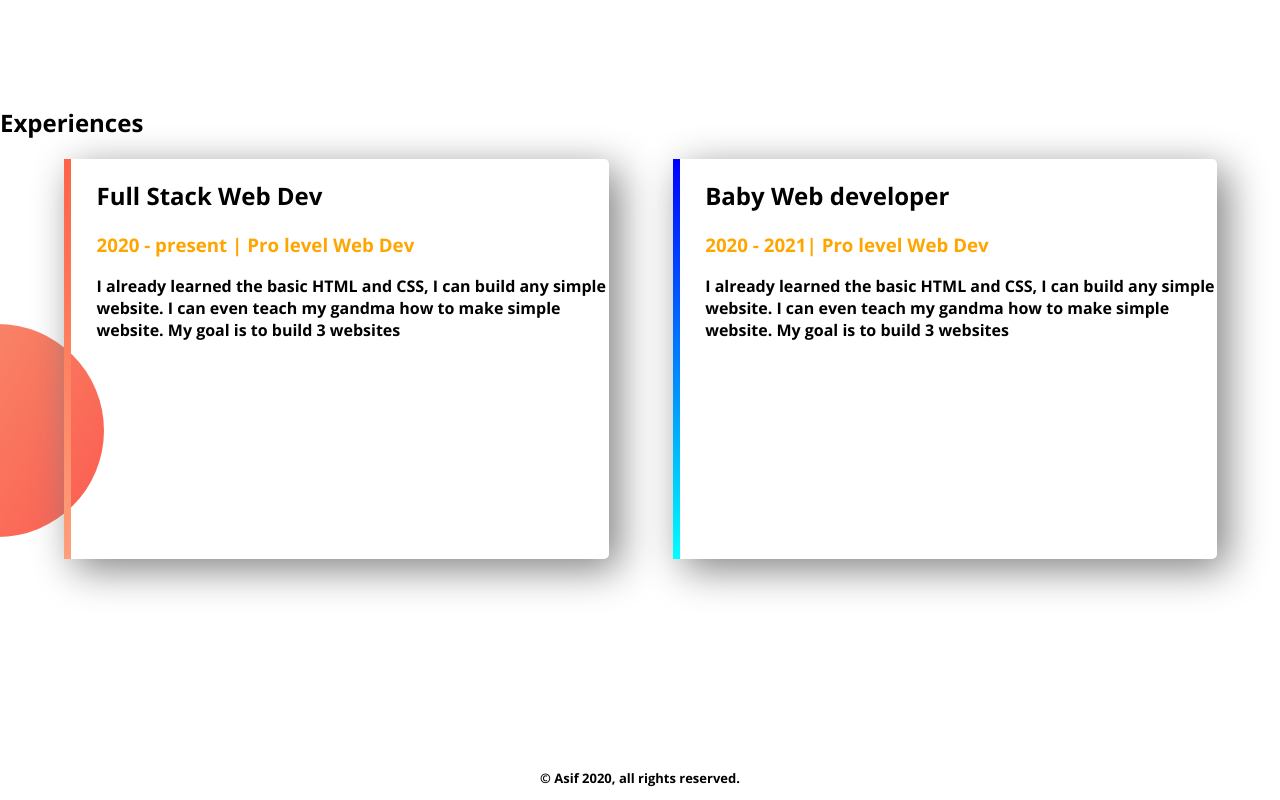
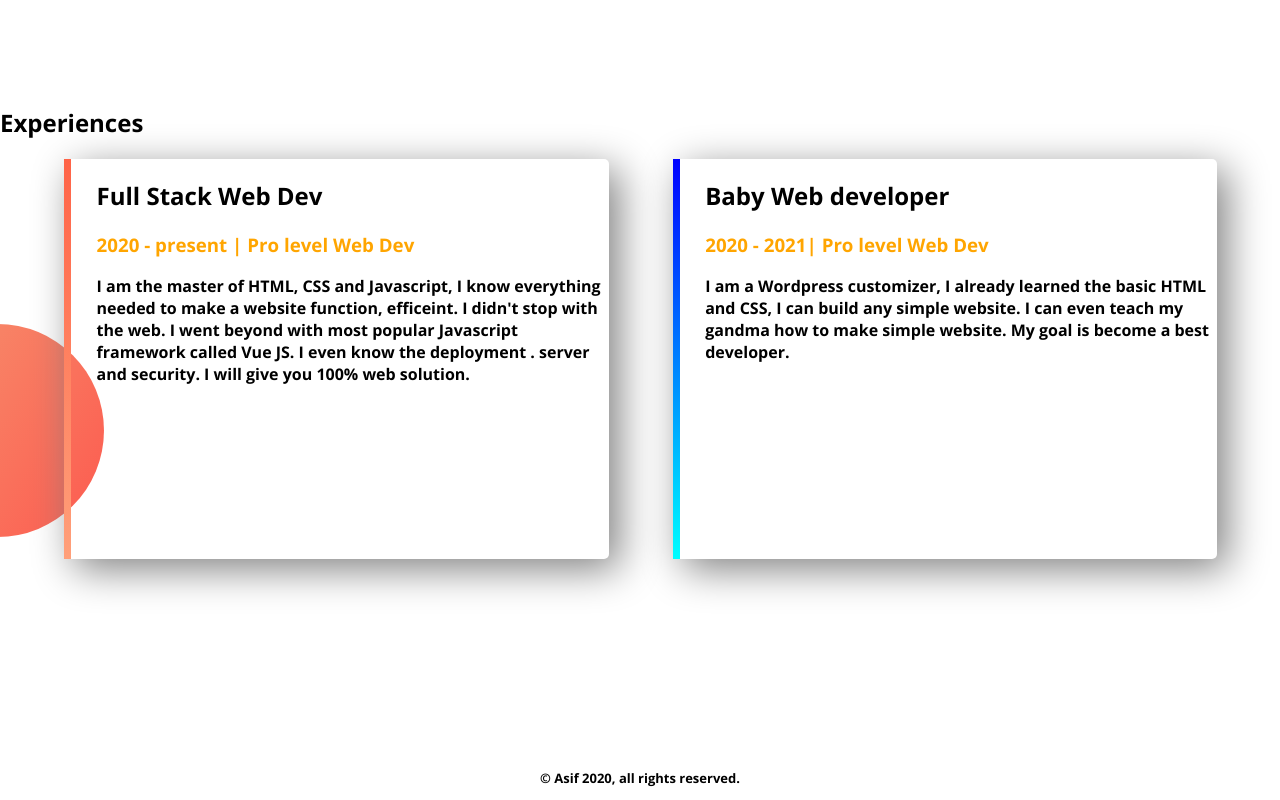
Before and after one commit to Asif-91/My-new-portfolio-website, a plain HTML site: page index.html in a window 1280 px wide. Shown: the part 1214-2014 px from the top of the page. Drawn offline with nearby package versions, Linux system fonts and the light colour scheme.

Commit message:
Finished my first portfolio website

```diff
--- a/index.html
+++ b/index.html
@@ -45,15 +45,16 @@
         <div id="full-stack" class="half-width single-experience">
             <h2>Full Stack Web Dev</h2>
             <h3 class="orange-highlight">2020 - present | Pro level Web Dev </h3>
-            <p>I already learned the basic HTML and CSS, I can build any simple website. I can even teach my gandma how to make simple website. My goal is to build 3 websites</p>
+            <p>I am the master of HTML, CSS and Javascript, I know everything needed to make a website function, efficeint. I didn't stop with the web. I went beyond with most popular Javascript framework called Vue JS. I even know the deployment . server and security. I will give you 100% web solution.</p>
         </div>
         <div id="baby-web" class="half-width single-experience">
             <h2>Baby Web developer</h2>
             <h3 class="orange-highlight">2020 - 2021| Pro level Web Dev </h3>
-            <p>I already learned the basic HTML and CSS, I can build any simple website. I can even teach my gandma how to make simple website. My goal is to build 3 websites</p>
+            <p>I am a Wordpress customizer, I already learned the basic HTML and CSS, I can build any simple website. I can even teach my gandma how to make simple website. My goal is become a best developer.</p>
         </div>
 
     </section>
+
     <footer>
         <p>&copy; Asif 2020, all rights reserved.</p>
     </footer>
```
Also changed, not shown: images/IMG03.jpg (deleted), images/IMG_20171218_010444.JPG (deleted), images/IMG_2717(01).JPG (deleted), images/IMG_2718(02).JPG (deleted), images/IMG_2778_1566858152395.JPG (deleted).
